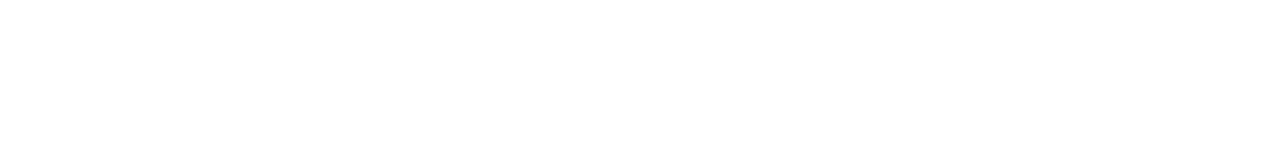
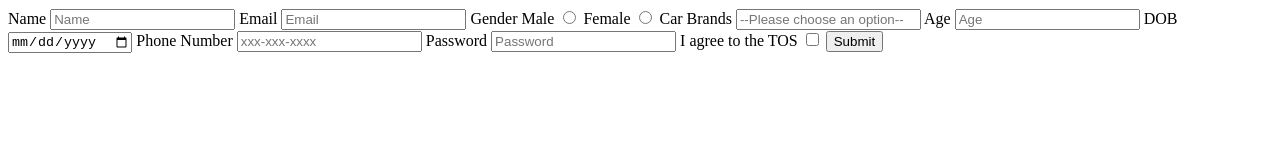
Before and after one commit to acciojob/signup-form-car-darowais909, a website: page main.html in a window 1280 px wide. Drawn offline with Linux system fonts and the light colour scheme.

Commit message:
created a submission

```diff
--- a/main.html
+++ b/main.html
@@ -7,6 +7,41 @@
 </head>
 
 <body>
+	<form method="post">
+		<label for="name">Name</label>
+		<input type="text" name="fname"required id="name" placeholder="Name">
+
+		<label for="email">Email</label>
+		<input type="Email" name="email" required id="email" placeholder="Email">
+
+		<label>Gender</label>
+		<label for="gender_m">Male</label>
+		<input type="Radio" required name="gender" id="gender_m">
+
+		<label for="gender_f">Female</label>
+		<input type="Radio" required name="gender" id="gender_f">
+
+		<label for=" cars">Car Brands</label>
+		<input type="select" placeholder="--Please choose an option--" id="cars">
+
+		<label for="age">Age</label>
+		<input type="Number" required id="age" placeholder="Age">
+
+		<label for="dob">DOB</label>
+		<input type="date" required id="dob">
+
+		<label for="tel">Phone Number</label>
+		<input type="tel" id="tel" placeholder="xxx-xxx-xxxx">
+
+		<label for="password">Password</label>
+		<input type="password" required id="password" placeholder="Password">
+
+		<label for="tos">I agree to the TOS</label>
+		<input type="Checkbox" required id="tos">
+
+		<button type="submit">Submit</button>
+
+	</form>
 	<!-- the entire body must be written by student -->
     <script type="text/javascript" src="./script.js">
 </script>
```
